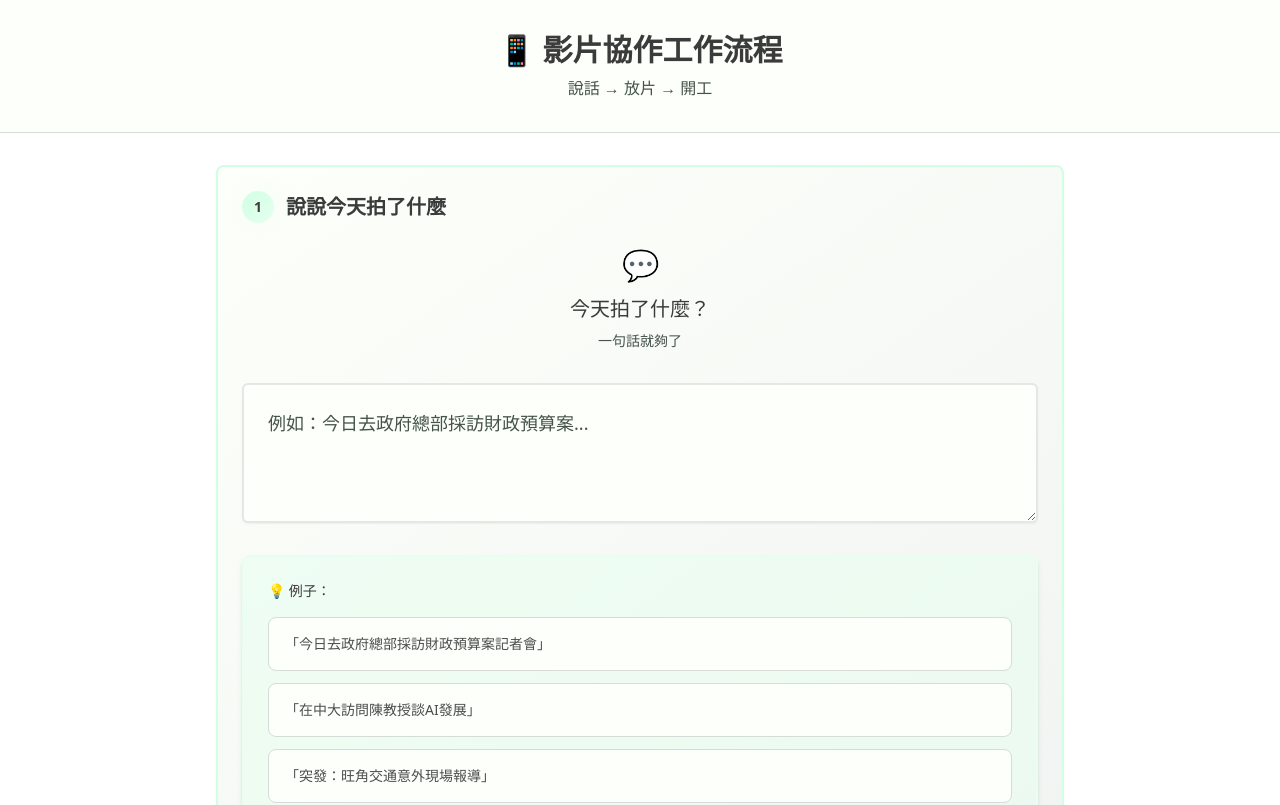
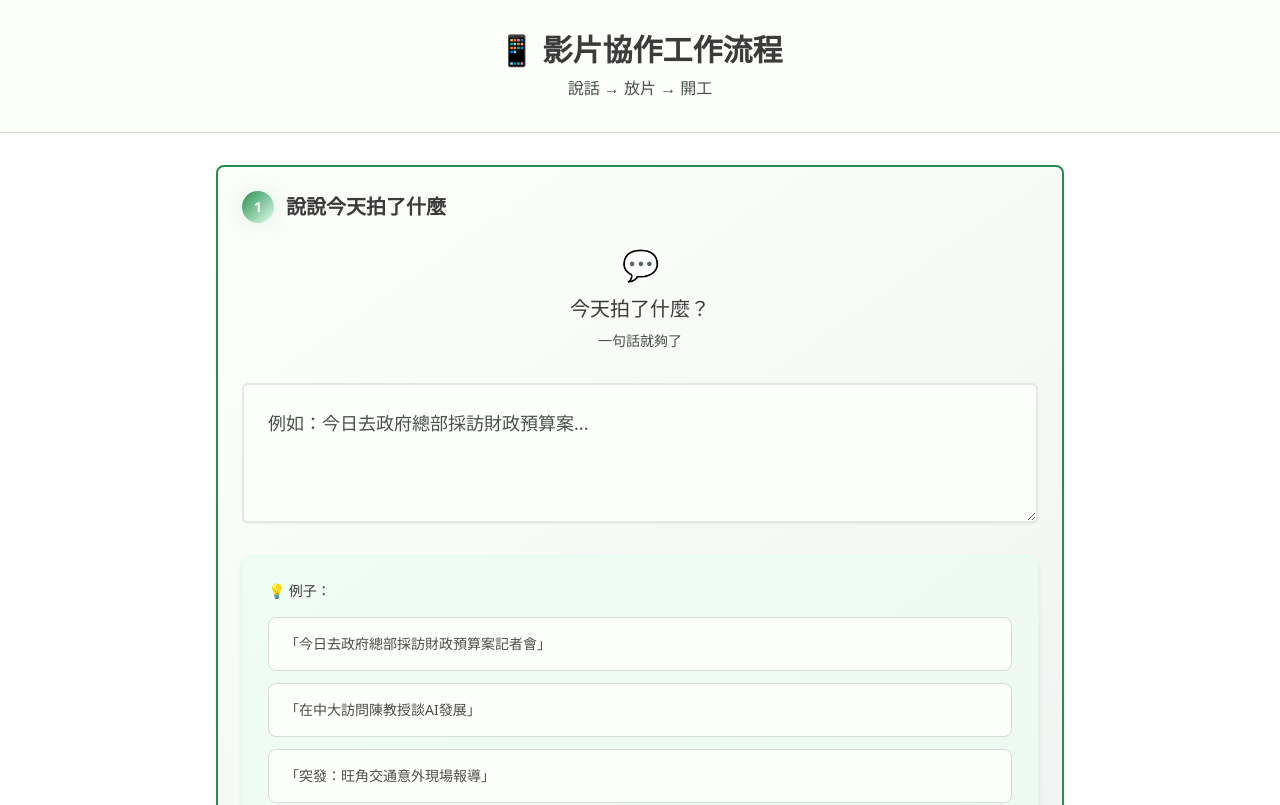
Before and after one commit to shanscar/upload-page-3steps, a React (Vite) app: page / in a window 1280 px wide. Shown: the top 805 px of the page. Built offline with nearby package versions, Linux system fonts and the light colour scheme.

Commit message:
Optimize green text contrast
Optimized green text contrast and overall clarity by adjusting color definitions in `index.css`.

```diff
--- a/src/components/DescriptionInput.tsx
+++ b/src/components/DescriptionInput.tsx
@@ -87,7 +87,7 @@ export const DescriptionInput = ({ onAnalyze, isAnalyzing }: DescriptionInputPro
 
         {showHint && !isAnalyzing && (
           <div className="absolute -bottom-12 left-0 text-sm animate-fade-in">
-            <div className="bg-primary/10 text-primary border border-primary/30 px-3 py-2 rounded-lg font-medium shadow-sm">
+            <div className="bg-foreground text-background border border-foreground px-3 py-2 rounded-lg font-medium shadow-sm">
               ⚡ 按Ctrl+Enter 或點下面按鈕
             </div>
           </div>
@@ -118,7 +118,7 @@ export const DescriptionInput = ({ onAnalyze, isAnalyzing }: DescriptionInputPro
                 "bg-card hover:bg-accent hover:text-accent-foreground hover:shadow-sm",
                 "focus:outline-none focus:ring-2 focus:ring-primary/20 focus:border-primary",
                 "border-border hover:border-accent-foreground/20",
-                description === example && "bg-primary/10 text-primary border-primary/40 shadow-sm"
+                description === example && "bg-primary/10 text-primary-text border-primary/40 shadow-sm"
               )}
               disabled={isAnalyzing}
             >
--- a/src/index.css
+++ b/src/index.css
@@ -17,9 +17,10 @@ All colors MUST be HSL.
     --popover: 0 0% 100%;
     --popover-foreground: 0 0% 23%;
 
-    --primary: 144 100% 91%;
-    --primary-foreground: 0 0% 23%;
+    --primary: 144 60% 35%;
+    --primary-foreground: 0 0% 98%;
     --primary-glow: 144 100% 95%;
+    --primary-text: 144 70% 25%;
 
     --secondary: 144 8% 92%;
     --secondary-foreground: 0 0% 30%;
@@ -33,8 +34,8 @@ All colors MUST be HSL.
     --destructive: 0 84% 60%;
     --destructive-foreground: 87 100% 97%;
 
-    --success: 144 100% 91%;
-    --success-foreground: 0 0% 23%;
+    --success: 144 60% 35%;
+    --success-foreground: 0 0% 98%;
 
     --warning: 38 92% 50%;
     --warning-foreground: 0 0% 23%;
@@ -80,8 +81,9 @@ All colors MUST be HSL.
     --popover: 0 0% 12%;
     --popover-foreground: 87 100% 97%;
 
-    --primary: 144 60% 75%;
+    --primary: 144 65% 65%;
     --primary-foreground: 0 0% 10%;
+    --primary-text: 144 70% 75%;
 
     --secondary: 144 8% 20%;
     --secondary-foreground: 87 100% 95%;
```
